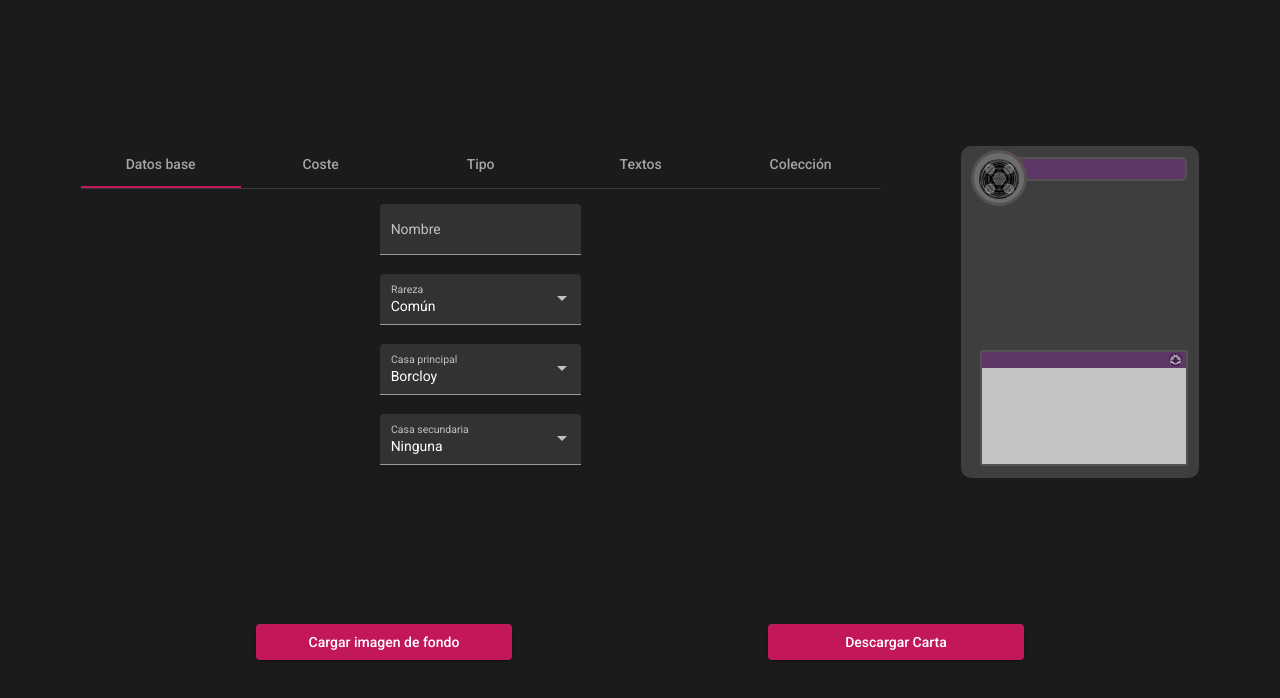
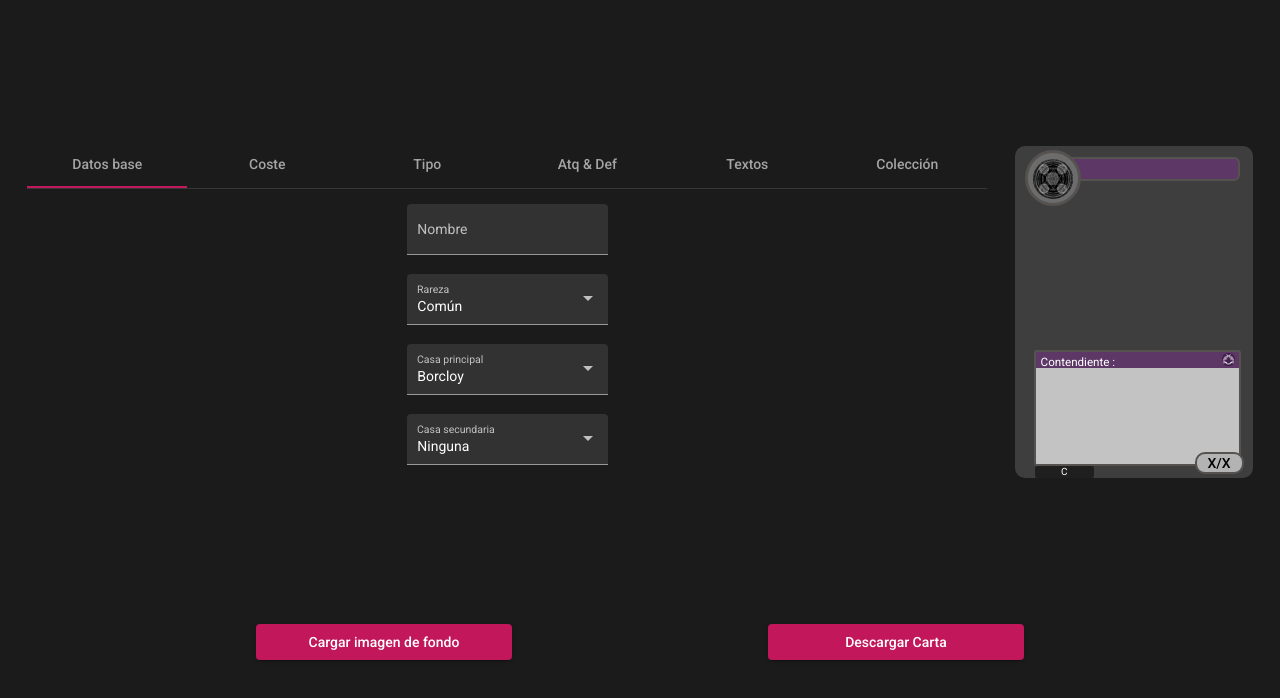
Before and after one commit to Natguesan/CreadorReplica, an Angular app: page / in a window 1280 px wide. Shown: the top 698 px of the page. Built offline with nearby package versions, Linux system fonts and the light colour scheme; a web font is replaced by a local one; what @angular-material-components/file-input would draw is missing.

Commit message:
añadido opacidad a la colección y otro subtipo de contendiente

```diff
--- a/src/app/app.component.scss
+++ b/src/app/app.component.scss
@@ -16,6 +16,7 @@ $legendaria: rgb(212, 175, 55);
 $blasonvacio: rgba(255, 255, 255, 0.26);
 $fuentedenombre : 'Peralta', cursive;
 $colorpaletamaterial : #F50057;
+$negrotransparente : rgba(0, 0, 0, 0.5) ;
 
 textarea {
     overflow: hidden;
@@ -113,17 +114,32 @@ textarea:focus{
             background-color: rgba(255, 255, 255, 0.151);
             .letrararezatactica {
                 position: relative;
-                bottom: 53px;
+                bottom: 49px;
                 left: 20px;
                 font-size: 10px;
                 color:white;
+                background-color: $negrotransparente;
+                width: 25%;
+                height: 12px;
+                border-radius: 2px;
+                display: flex;
+                align-items: center;
+                justify-content: center;
+
             }
             .letrararezacontendiente {
                 position: relative;
-                bottom: 75px;
+                bottom: 71px;
                 left: 20px;
                 font-size: 10px;
                 color:white;
+                background-color: $negrotransparente;
+                width: 25%;
+                height: 12px;
+                border-radius: 2px;
+                display: flex;
+                align-items: center;
+                justify-content: center;
             }
             .nombre {
                 position: relative;
@@ -169,11 +185,11 @@ textarea:focus{
             }
             .borcloy {
                 background-color: $borcloy;
-                color: black;
+                color: white;
             }
             .yalmir {
                 background-color: $yalmir;
-                color: black;
+                color: white;
             }
             .fenrir {
                 background-color: $fenrir;
@@ -181,23 +197,23 @@ textarea:focus{
             }
             .rutghar {
                 background-color: $rutghar;
-                color: black;
+                color: white;
             }
             .mercenario {
                 background-color: $mercenario;
-                color: black;
+                color: white;
             }
             .borcloyyalmir {
                 background-image: linear-gradient(to right, $borcloy, $yalmir);
-                color: black;
+                color: white;
             }
             .borcloyfenrir {
                 background-image: linear-gradient(to right, $borcloy, $fenrir);
-                color: black;
+                color: white;
             }
             .yalmirfenrir {
                 background-image: linear-gradient(to right, $yalmir, $fenrir);
-                color: black;
+                color: white;
             }
             .fenrirrutghar {
                 background-image: linear-gradient(to right, $fenrir, $rutghar);
@@ -205,11 +221,11 @@ textarea:focus{
             }
             .rutgharborcloy {
                 background-image: linear-gradient(to right, $rutghar, $borcloy);
-                color: black;
+                color: white;
             }
             .rutgharyalmir {
                 background-image: linear-gradient(to right, $rutghar, $yalmir);
-                color: black;
+                color: white;
             }
             .logo {
                 height: 13px;
--- a/src/app/app.component.ts
+++ b/src/app/app.component.ts
@@ -21,8 +21,8 @@ export class AppComponent implements OnInit {
   casas: Array<string> = ["Borcloy", "Fenrir", "Rutghar", "Yalmir"];
   imagencreada = "";
   tiposdecarta: Array<string> = ["Contendiente", "Táctica"];
-  tipodecarta: string = "";
-  subtiposdecarta: Array<string> = ["Pistolero", "Espadachín", "Hechicero", "Guerrero", "Mago", "Cazador", "Bestia", "Caballero", "Ladrón", "Místico","Adepto","Dama","Dragón"];
+  tipodecarta: string = "Contendiente";
+  subtiposdecarta: Array<string> = ["Pistolero", "Espadachín", "Hechicero", "Guerrero", "Mago", "Cazador", "Bestia", "Caballero", "Ladrón", "Místico","Adepto","Dama","Dragón","Asesino"];
   subtipodecarta: string = "";
   filePath: string = "";
   myForm: FormGroup;
```
